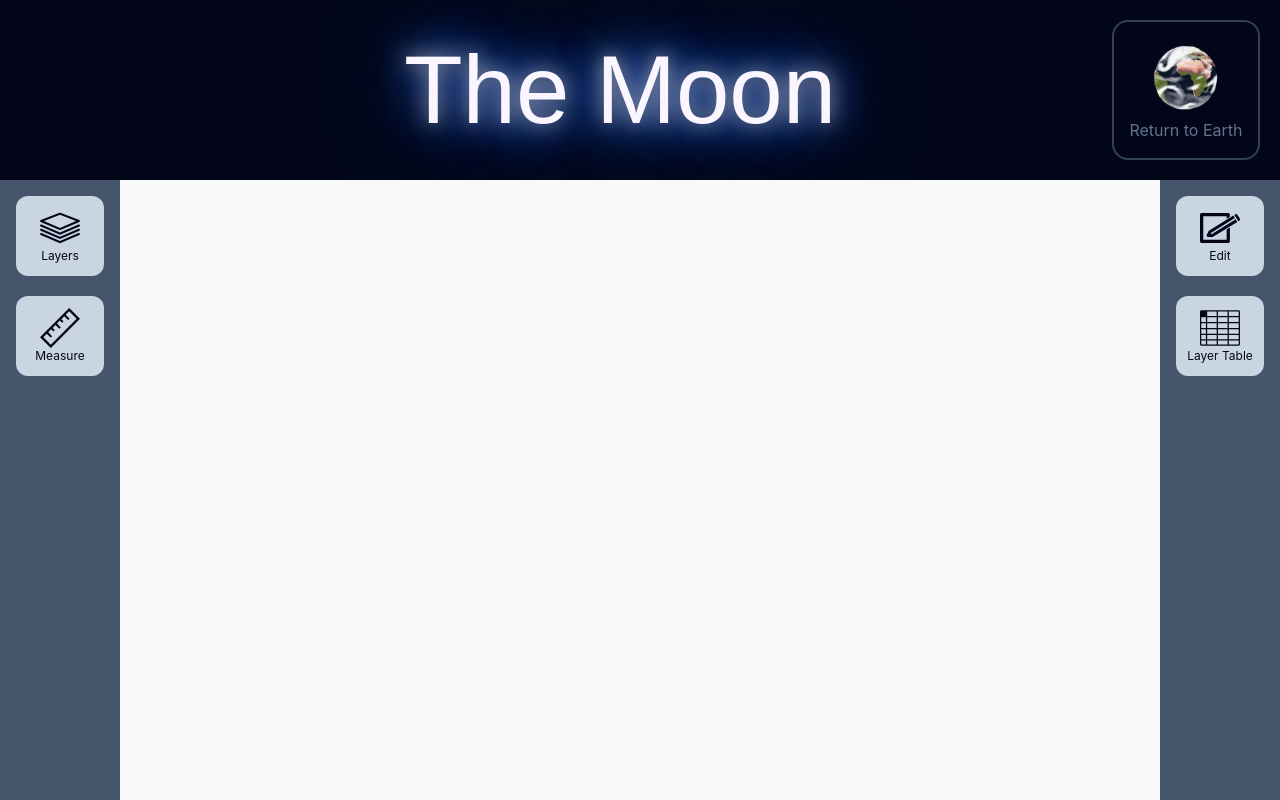
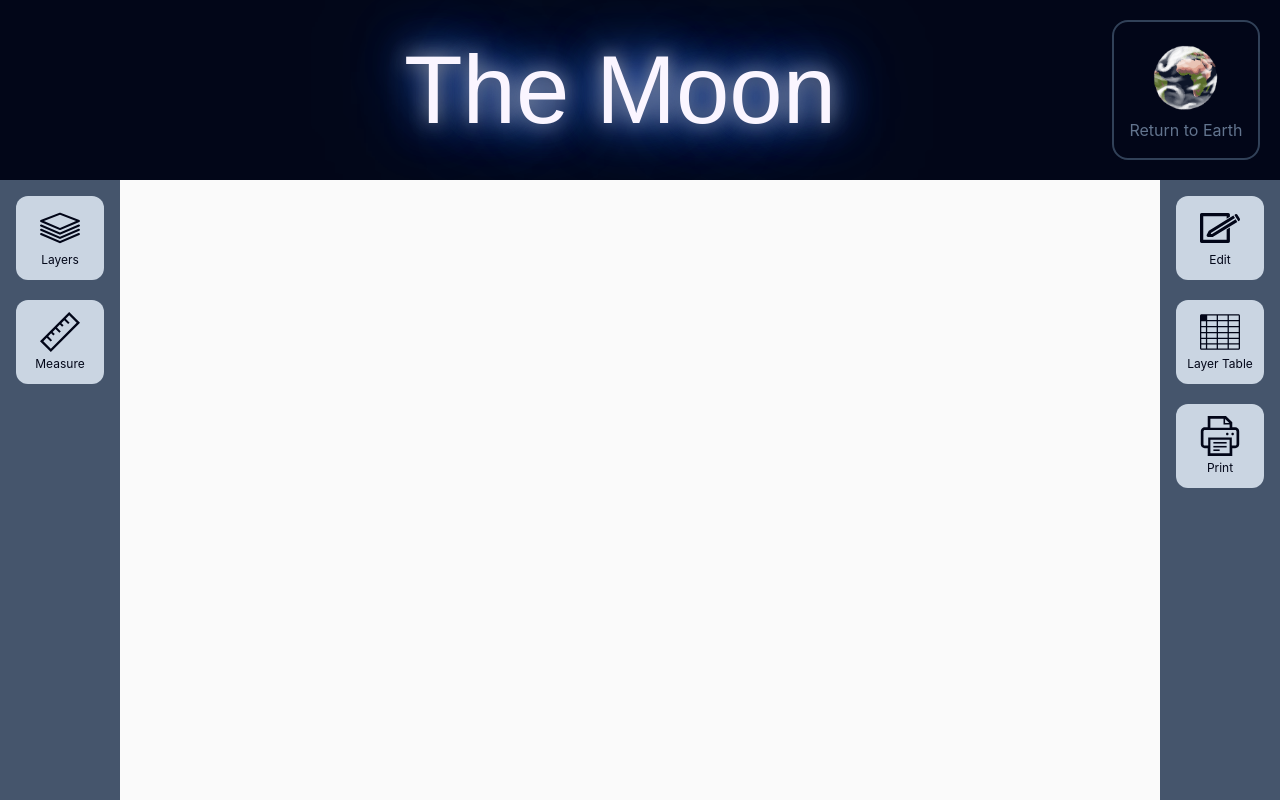
Before and after one commit to LBercovitch/sdk-demo, a React (Vite) app in the folder sdk-demo/: page /moon in a window 1280 px wide. Built offline with nearby package versions, Linux system fonts and the light colour scheme; a web font is replaced by a local one.

Commit message:
adding option for a popup tool, setting framework for custom print tool

```diff
--- a/sdk-demo/src/components/Map.tsx
+++ b/sdk-demo/src/components/Map.tsx
@@ -1,12 +1,8 @@
 import { useEffect, useState } from "react";
 import ToolBar from "./ToolBar";
 
-import {
-  mapTools,
-  type ToolId,
-} from "../config/mapTools";
-
-import { type MapConfig } from "../config/mapConfig";
+import { mapTools, type ToolId } from "../config/mapTools";
+import { type MapConfig, type PrintTemplate } from "../config/mapConfig";
 
 // ArcGIS components
 import "@arcgis/map-components/components/arcgis-map";
@@ -17,6 +13,10 @@ import "@arcgis/map-components/components/arcgis-basemap-gallery";
 import "@arcgis/map-components/components/arcgis-distance-measurement-2d";
 import "@arcgis/map-components/components/arcgis-feature-table";
 
+// custom tools
+import Print from "./mapTools/Print";
+import Popup from "./Popup";
+
 type MapProps = {
   mapConfig: MapConfig;
 };
@@ -24,7 +24,7 @@ type MapProps = {
 // The tool components are defined as functions instead of just
 // components because the slot position needs to be defined
 // after the map config is loaded, so that the tool can
-// go either on the left or the right, depending on the config
+// go either on the left or the right, depending on the map config
 const toolComponents = {
   "layer-list": (slot: "top-left" | "top-right") => (
     <arcgis-layer-list selection-mode="single" slot={slot} />
@@ -41,19 +41,56 @@ const toolComponents = {
   "editor": (slot: "top-left" | "top-right") => (
     <arcgis-editor slot={slot} />
   ),
+  "print": (printTemplate: PrintTemplate, closeFunction: () => void) => (
+    <Popup closeFunction={closeFunction} toolComponent={<Print printTemplate={printTemplate} />} />
+  )
 };
 
 function Map({ mapConfig }: MapProps) {
   const [leftTool, setLeftTool] = useState<ToolId | null>(null);
   const [rightTool, setRightTool] = useState<ToolId | null>(null);
+  const [popupTool, setPopupTool] = useState<ToolId | null>(null);
   const [tableVisible, setTableVisible] = useState<boolean>(false);
 
   // When the map id changes, i.e. a new map is loaded, we need to reset all of the tools
   useEffect(() => {
     setLeftTool(null);
     setRightTool(null);
+    setPopupTool(null);
     setTableVisible(false);
   }, [mapConfig.mapId]);
+
+  const mapButton = (toolId: ToolId, stateUpdater: React.Dispatch<React.SetStateAction<ToolId | null>>) => {
+    const tool = mapTools[toolId];
+    const componentPos = tool.position;
+
+    // Define the onClick function for the button. It will either
+    // control what tools are active in the map slots
+    // or toggle the visibility of the feature table or tool popup
+    const click = componentPos === "table" ?
+      (() => toggleTable()) : componentPos === "popup" ?
+      (() => toggleTool(tool.id, setPopupTool)) :
+      (() => toggleTool(tool.id, stateUpdater));
+
+    return {
+      id: tool.id,
+      icon: ( <tool.icon iconHeight="40px" iconWidth="40px" /> ),
+      label: tool.label,
+      onClick: click,
+    };
+  };
+
+  // For each tool in the config's left toolbar, get the id,
+  // icon, label, and onClick function
+  const leftButtons = mapConfig.leftTools.map((toolId) => {
+    return mapButton(toolId, setLeftTool);
+  });
+
+  // For each tool in the config's right toolbar, get the id,
+  // icon, label, and onClick function
+  const rightButtons = mapConfig.rightTools.map((toolId) => {
+    return mapButton(toolId, setRightTool);
+  });
 
   // This will toggle the display of the tool, so if a tool button is pressed,
   // It will either open the tool, or close it if it is the one that is currently active
@@ -70,51 +107,25 @@ function Map({ mapConfig }: MapProps) {
     setTableVisible(!tableVisible);
   };
 
-  // For each tool in the config's left toolbar, get the id, icon, label, and onClick function
-  const leftButtons = mapConfig.leftTools.map((toolId) => {
-    const tool = mapTools[toolId];
-    const componentName = tool.component;
-
-    const click = componentName === "feature-table" ?
-      (() => toggleTable()) :
-      (() => toggleTool(tool.id, setLeftTool));
-
-    return {
-      id: tool.id,
-      icon: ( <tool.icon iconHeight="40px" iconWidth="40px" /> ),
-      label: tool.label,
-      onClick: click,
-    };
-  });
-
-  // For each tool in the config's right toolbar, get the id, icon, label, and onClick function
-  const rightButtons = mapConfig.rightTools.map((toolId) => {
-    const tool = mapTools[toolId];
-    const componentName = tool.component;
-
-    const click = componentName === "feature-table" ?
-      (() => toggleTable()) :
-      (() => toggleTool(tool.id, setLeftTool));
-
-    return {
-      id: tool.id,
-      icon: ( <tool.icon iconHeight="40px" iconWidth="40px" /> ),
-      label: tool.label,
-      onClick: click,
-    };
-  });
-
   // Conditionally define the active tools and table
-  const activeLeftComponent = leftTool && mapTools[leftTool] ?
+  const activeLeftComponent = leftTool && mapTools[leftTool] &&
+    mapTools[leftTool].position === "slot" ?
     toolComponents[mapTools[leftTool].component]("top-left") :
     null;
 
-  const activeRightComponent = rightTool && mapTools[rightTool] ?
+  const activeRightComponent = rightTool && mapTools[rightTool] &&
+    mapTools[rightTool].position === "slot" ?
     toolComponents[mapTools[rightTool].component]("top-right") :
     null;
 
+  // TODO: Make this generic, i.e. set printtemplate elsewhere, after all, other popup tools won't need it
+  const activePopupComponent = popupTool && mapTools[popupTool] &&
+    mapTools[popupTool].position === "popup" ?
+    toolComponents[mapTools[popupTool].component](mapConfig.printTemplate, () => setPopupTool(null)) :
+    null;
+
   const activeTable = tableVisible ?
-    toolComponents[mapTools.layerTable.component]():
+    toolComponents[mapTools.layerTable.component]() :
     null;
 
   return (
@@ -130,9 +141,9 @@ function Map({ mapConfig }: MapProps) {
       {/* Map */}
       {/*
         We need to add a key to the map section so when the map config changes,
-        react is forced to unmount the old map component and replaces it with a new one. This
+        react is forced to unmount the old map component and replace it with a new one. This
         ensures that the default map settings, like initial zoom level, the map's center,
-        and others are applied to the new map. The same thing goes for the table.
+        and others are applied to the new map. The same thing goes for the table and popup.
       */}
       {/* The 96px and 180px are the height of the header, sorry to hard code it :( */}
       <div key={mapConfig.mapId} className="flex flex-col h-[calc(100vh-96px)] md:h-[calc(100vh-180px)]">
@@ -153,6 +164,9 @@ function Map({ mapConfig }: MapProps) {
 
         {/* Add the table when it is active */}
         {activeTable}
+
+        {/* Add the popup frame when it is active */}
+        {activePopupComponent}
       </div>
 
       {/* Right toolbar */}
--- /dev/null
+++ b/sdk-demo/src/components/Popup.tsx
@@ -0,0 +1,29 @@
+type PopupProps = {
+  closeFunction: () => void;
+  toolComponent: React.ReactNode;
+};
+
+function Popup({closeFunction, toolComponent}: PopupProps) {
+  return (
+    // Add a mask on the background content
+    <div className="fixed top-0 left-0 z-10 bg-slate-950/80 w-full h-full">
+      {/* The popup frame */}
+      <div className="fixed z-20 top-0 left-0 bg-slate-100 rounded-md
+        m-2 md:m-20 w-[calc(100%-16px)] md:w-[calc(100%-160px)] h-[calc(100%-16px)] md:h-[calc(100%-160px)]"
+      >
+        {/* Create a close button that when clicked, resets the active popupTool to null */}
+        <button
+          className="absolute z-10 right-0 w-fit rounded-full border-1 border-slate-950 px-2.5 py-1 mt-3 mx-3
+            cursor-pointer self-end hover:bg-slate-900 hover:text-slate-100 hover:border-slate-100 font-bold"
+          onClick={closeFunction}
+        >
+          ✕
+        </button>
+        {/* Add a tool component to the popup */}
+        {toolComponent}
+      </div>
+    </div>
+  );
+};
+
+export default Popup;
--- a/sdk-demo/src/components/ToolBar.tsx
+++ b/sdk-demo/src/components/ToolBar.tsx
@@ -20,7 +20,7 @@ function ToolBar({ buttons, direction, active }: ToolBarProps) {
           key={button.id}
           onClick={button.onClick}
           className={`flex flex-col items-center text-center justify-center
-            text-xs px-2 py-3 rounded-xl cursor-pointer
+            text-xs px-2 py-3 rounded-xl cursor-pointer gap-1
             hover:bg-slate-900 hover:text-slate-200
             ${active === button.id ? "bg-slate-900 text-slate-200" : "text-slate-950 bg-slate-300"}`}
         >
--- /dev/null
+++ b/sdk-demo/src/components/mapTools/Print.tsx
@@ -0,0 +1,29 @@
+import { type PrintTemplate } from "../../config/mapConfig";
+
+function Print({ printTemplate }: { printTemplate: PrintTemplate }) {
+  const logoUrl = printTemplate.logoImg;
+  const logoAlt = printTemplate.logoAlt;
+
+  // TODO: FINISH THE PRINT TOOL!!!!!
+  return (
+    <div className="flex flex-col w-full p-4">
+      <h1 className="font-bold text-3xl text-center">
+        Print Preview
+      </h1>
+      <p className="text-center">Print tool coming soon.</p>
+      {/* Logo */}
+      <div className="grid grid-cols-12 hidden">
+        <img
+          src={logoUrl}
+          alt={logoAlt}
+          className=""
+        />
+        <p className="">
+          {logoAlt}
+        </p>
+      </div>
+    </div>
+  );
+}
+
+export default Print
--- a/sdk-demo/src/config/earthConfig.ts
+++ b/sdk-demo/src/config/earthConfig.ts
@@ -9,6 +9,10 @@ export const earthConfig: MapConfig = {
     navImgAlt: "The Moon",
     navLabel: "Off to the Moon!"
   },
+  printTemplate: {
+    logoImg: "/Earth.png",
+    logoAlt: "Earth",
+  },
   leftTools: [
     "layerList",
     "layerTable",
--- a/sdk-demo/src/config/mapTools.ts
+++ b/sdk-demo/src/config/mapTools.ts
@@ -1,10 +1,11 @@
 import type { ComponentType } from "react";
 
-import LayerListIcon from "../icons/LayerListIcon"
-import EditIcon from "../icons/EditIcon"
-import  BMListIcon from "../icons/BMListIcon"
+import LayerListIcon from "../icons/LayerListIcon";
+import EditIcon from "../icons/EditIcon";
+import  BMListIcon from "../icons/BMListIcon";
 import RulerIcon from "../icons/RulerIcon";
-import TableIcon from "../icons/TableIcon"
+import TableIcon from "../icons/TableIcon";
+import PrinterIcon from "../icons/PrinterIcon";
 
 export type ToolId = keyof typeof mapTools;
 
@@ -19,6 +20,7 @@ export const mapTools = {
     label: "Layers",
     icon: LayerListIcon as ToolIcon,
     component: "layer-list",
+    position: "slot",
   },
 
   layerTable: {
@@ -26,6 +28,7 @@ export const mapTools = {
     label: "Layer Table",
     icon: TableIcon as ToolIcon,
     component: "feature-table",
+    position: "table",
   },
 
   baseMapList: {
@@ -33,6 +36,7 @@ export const mapTools = {
     label: "Base Maps",
     icon: BMListIcon as ToolIcon,
     component: "basemap-gallery",
+    position: "slot",
   },
 
   measureDistance: {
@@ -40,6 +44,7 @@ export const mapTools = {
     label: "Measure",
     icon: RulerIcon as ToolIcon,
     component: "distance-measurement",
+    position: "slot",
   },
 
   editor: {
@@ -47,5 +52,14 @@ export const mapTools = {
     label: "Edit",
     icon: EditIcon as ToolIcon,
     component: "editor",
+    position: "slot",
+  },
+
+  print: {
+    id: "print",
+    label: "Print",
+    icon: PrinterIcon as ToolIcon,
+    component: "print",
+    position: "popup",
   },
 } as const;
--- a/sdk-demo/src/config/moonConfig.ts
+++ b/sdk-demo/src/config/moonConfig.ts
@@ -9,6 +9,10 @@ export const moonConfig: MapConfig = {
     navImgAlt: "Earth",
     navLabel: "Return to Earth",
   },
+  printTemplate: {
+    logoImg: "/Moon.png",
+    logoAlt: "The Moon",
+  },
   leftTools: [
     "layerList",
     "measureDistance",
@@ -16,5 +20,6 @@ export const moonConfig: MapConfig = {
   rightTools: [
     "editor",
     "layerTable",
+    "print",
   ]
 } as const;
--- /dev/null
+++ b/sdk-demo/src/icons/PrinterIcon.tsx
@@ -0,0 +1,28 @@
+function PrinterIcon({ iconHeight, iconWidth }: { iconHeight: string; iconWidth: string }) {
+  return (
+    <svg viewBox="0 0 512 512" height={iconHeight} width={iconWidth} fill="currentColor">
+      <g>
+        <rect x="171.13" y="332.719" width="169.734" height="20.043"/>
+        <rect x="171.13" y="383.074" width="169.734" height="20.051"/>
+        <rect x="171.13" y="427.84" width="80.214" height="20.051"/>
+        <path d="M349.151,215.082c-8.888,0-16.095,7.203-16.095,16.086c0,8.902,7.207,16.106,16.095,16.106
+          c8.892,0,16.1-7.203,16.1-16.106C365.251,222.285,358.044,215.082,349.151,215.082z"/>
+        <path d="M417.674,215.082c-8.892,0-16.095,7.203-16.095,16.086c0,8.902,7.203,16.106,16.095,16.106
+          s16.099-7.203,16.099-16.106C433.773,222.285,426.566,215.082,417.674,215.082z"/>
+        <path d="M486.555,160.656c-9.267-9.289-22.206-15.09-36.348-15.164c-0.013,0-0.087,0-0.12,0
+          c-0.037,0-0.074-0.008-0.112-0.008v0.008c-0.049,0-0.086,0-0.152,0h-36.687V80.758L332.38,0h-8.303H98.859v145.492H62.073
+          c-0.025,0-0.028,0-0.054,0c-14.241,0-27.279,5.82-36.6,15.18l0.013-0.016c-9.346,9.32-15.16,22.352-15.16,36.609v164.082
+          c0,14.258,5.81,27.297,15.16,36.625c9.037,9.066,21.58,14.734,35.306,15.09l0.165,0.066h37.956V512h314.278v-98.879l36.81,0.008
+          c0.416-0.008,0.623-0.043,0.63-0.031v-0.012c13.986-0.164,26.781-5.914,35.973-15.113c9.35-9.313,15.177-22.348,15.177-36.625
+          V197.266C501.727,183,495.896,169.969,486.555,160.656z M321.045,36.871l53.359,53.363h-53.359V36.871z M132.948,34.086
+          l168.045,0.008v76.192h78.054v41.223H132.948V34.086z M379.047,477.914H132.948v-84.836h-0.012v-88.527h246.098v102.562h0.013
+          V477.914z M467.641,361.348c-0.009,4.945-1.961,9.274-5.184,12.512c-3.246,3.223-7.582,5.176-12.51,5.176h-42.839V276.48H104.862
+          v102.555H62.049c-4.949,0-9.276-1.953-12.514-5.176c-3.214-3.23-5.168-7.558-5.176-12.512V197.266
+          c0.008-4.93,1.957-9.266,5.179-12.512c3.243-3.215,7.57-5.16,12.51-5.176h42.826h302.246h42.826
+          c4.92,0.016,9.255,1.961,12.507,5.192c3.226,3.246,5.179,7.582,5.188,12.496V361.348z"/>
+      </g>
+    </svg>
+  );
+}
+
+export default PrinterIcon;
```
Also changed, not shown: sdk-demo/src/config/mapConfig.ts (+12 -6 lines).
